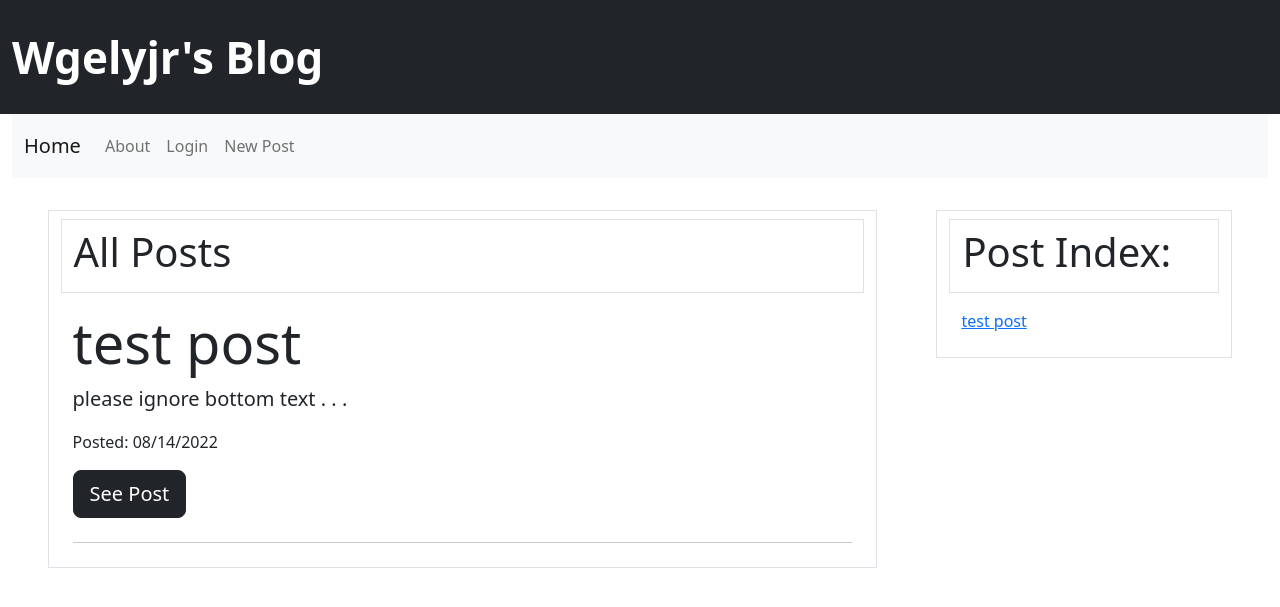
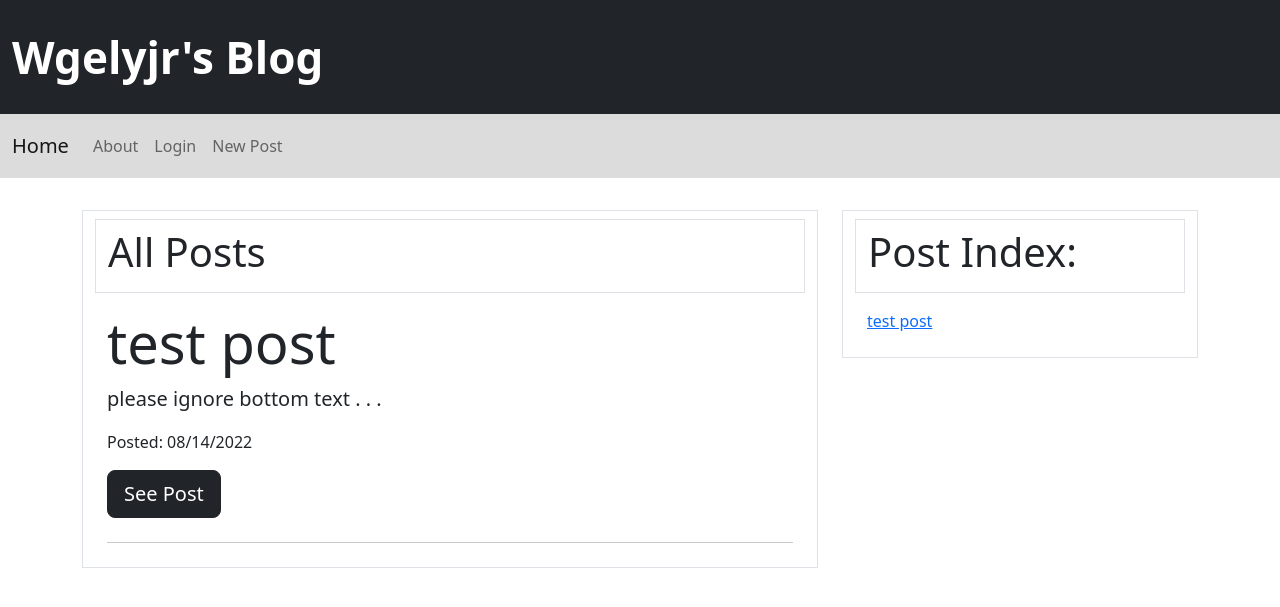
Before and after one commit to Wgelyjr/wgelyjr-blog, a Flask app: page /blog/ in a window 1280 px wide. Shown: the top 607 px of the page. Run offline with Flask 2, Linux system fonts and the light colour scheme; data comes from the database, SQL or seed files in the repository; some libraries are stand-ins or nearby versions.

Commit message:
broke out multiple apps, updated functionality after breakout

```diff
--- a/app.py
+++ b/app.py
@@ -16,7 +16,7 @@ def create_app():
     database.init_app(app)
     # register blueprint
 
-    app.register_blueprint(blog)
+    app.register_blueprint(blog, url_prefix='/blog')
     app.register_blueprint(admin)
     app.register_blueprint(home)
     return app
--- a/apps/blog/templates/blog-about.html
+++ b/apps/blog/templates/blog-about.html
@@ -1,6 +1,6 @@
-{% extends 'base.html' %}
+{% extends 'blog-base.html' %}
 
-{% block content %}
+{% block blog %}
 <div class="container-sm border pt-2 pb-2">
 <h1>
     About Me
--- /dev/null
+++ b/apps/blog/templates/blog-base.html
@@ -0,0 +1,26 @@
+{% extends 'base.html' %}
+{% block content %}
+<div class="row align-items-start">
+    <div class="col">
+        <div class="container border pt-2">
+            {% block blog %}
+            {% endblock %}
+        </div>
+    </div>
+    <div class="col-4">
+        <div class="container-md border pt-2">
+            <div class="container-sm border pt-2 pb-2">
+                <h1>Post Index:</h1>
+            </div>
+            <div class="container-sm pt-3 pb-2">
+                {% if postindex %}
+                {% for row in postindex %}
+                <p><a href="/blog/posts/{{row.id}}">{{ row.title }}</a></p>
+                {% endfor %}
+                {% endif %}
+            </div>
+        </div>
+    </div>
+</div>
+</div>
+{% endblock %}
--- a/apps/blog/templates/blog-home.html
+++ b/apps/blog/templates/blog-home.html
@@ -1,18 +1,18 @@
-{% extends 'base.html' %}
+{% extends 'blog-base.html' %}
 
-{% block content %}
+{% block blog %}
 <div class="container-sm border pt-2 pb-2">
 <h1>
     All Posts
 </h1>
 </div>
-{% for post in posts %}
+{% for post in posts[0:3] %}
 <div class="container pt-3">
     <div class="jumbotron">
         <h1 class="display-4">{{post.title}}</h1>
         <p class="lead">{{post.body[0:100] + ' . . . '}}</p>
         <p>Posted: {{post.date[0:2] + '/' + post.date[2:4] + '/' + post.date[4:8]}}</p>
-        <a class="btn btn-dark btn-lg" href="/posts/{{post.id}}" role="button">See Post</a>
+        <a class="btn btn-dark btn-lg" href="/blog/posts/{{post.id}}" role="button">See Post</a>
         <hr class="my-4">
     </div>
 </div>
--- a/apps/blog/views.py
+++ b/apps/blog/views.py
@@ -4,7 +4,7 @@ from database.database import *
 import hashlib
 from database.blog import *
 
-blog = Blueprint('blog', __name__, template_folder="templates", url_prefix='/blog')
+blog = Blueprint('blog', __name__, template_folder="templates")
 
 salt = 'Sally sells seashells by the seashore!'.encode(encoding='UTF-8', errors='strict')
 
--- a/apps/home/views.py
+++ b/apps/home/views.py
@@ -5,4 +5,4 @@ home = Blueprint('home', __name__, template_folder="templates")
 
 @home.route('/')
 def admin_home():
-    return render_template('home-blog-home.html')
+    return render_template('home-home.html')
--- a/templates/base.html
+++ b/templates/base.html
@@ -10,8 +10,7 @@
 <div class="container-fluid pt-4 pb-4 bg-dark text-white">
     <b style="font-size:44px">Wgelyjr's Blog</b>
 </div>
-<div class="container-fluid">
-    <nav class="navbar navbar-expand-lg navbar-light bg-light">
+<nav class="navbar navbar-expand-lg navbar-light" style="background-color:#dcdcdc;">
     <div class="container-fluid pt-1 pb-1">
         <a class="navbar-brand" href="/">Home</a>
         <button class="navbar-toggler" type="button" data-bs-toggle="collapse" data-bs-target="#navbarNav"
@@ -21,19 +20,18 @@
         <div class="collapse navbar-collapse" id="navbarNav">
             <ul class="navbar-nav">
                 <li class="nav-item">
-                        <a class="nav-link" href="/about">About</a>
+                    <a class="nav-link" href="/blog/about">About</a>
                 </li>
                 <li class=" nav-item">
-                        <a class="nav-link" href="/login">Login</a>
+                    <a class="nav-link" href="/admin/login">Login</a>
                 </li>
                 <li class="nav-item">
-                        <a class="nav-link" href="/newpost">New Post</a>
+                    <a class="nav-link" href="/blog/newpost">New Post</a>
                 </li>
             </ul>
         </div>
     </div>
 </nav>
-</div>
 <div class="container pt-2">
     <b>
         {% with messages = get_flashed_messages() %}
@@ -47,27 +45,7 @@
         {% endwith %}
     </b>
 </div>
-<div class="container-fluid pt-4 pb-4">
-    <div class="row justify-content-evenly">
-        <div class="col-8">
-            <div class="container border pt-2">
+<div class="container pt-4 pb-4">
     {% block content %}{% endblock %}
 </div>
-        </div>
-        <div class="col-sm-3 hidden-xs">
-            <div class="container-md border pt-2">
-                <div class="container-sm border pt-2 pb-2">
-                    <h1>Post Index:</h1>
-                </div>
-                <div class="container-sm pt-3 pb-2">
-                    {% if postindex %}
-                    {% for row in postindex %}
-                    <p><a href="/posts/{{row.id}}">{{ row.title }}</a></p>
-                    {% endfor %}
-                    {% endif %}
-                </div>
-            </div>
-        </div>
-    </div>
-</div>
 </html>
```
Also changed, not shown: apps/home/templates/home-home.html (+17 -11 lines). Lines whose indentation alone changed are shown as unchanged.
